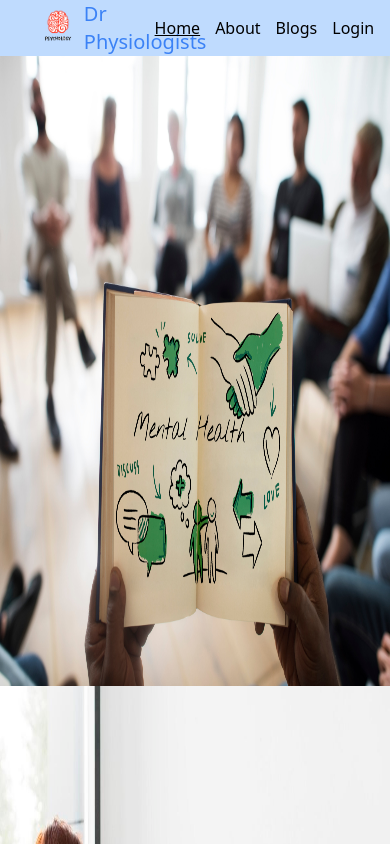
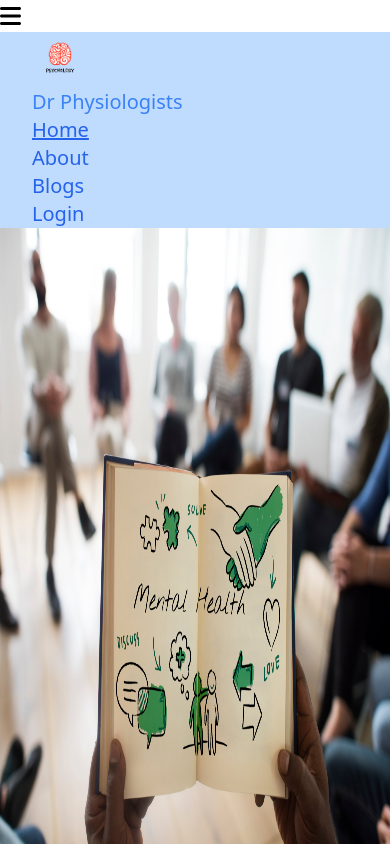
Before and after one commit to HasibAliOpu/Dr-Physiologists, a React (Create React App) app: page / in a window 390 px wide. Shown: the top 844 px of the page. Built offline with nearby package versions, Linux system fonts and the light colour scheme; no server answers; what tw-elements would draw is missing.

Commit message:
changes at header and showing social error

```diff
--- a/src/Pages/Shared/Header/Header.js
+++ b/src/Pages/Shared/Header/Header.js
@@ -1,20 +1,30 @@
+import { faBars, faXmark } from "@fortawesome/free-solid-svg-icons";
+import { FontAwesomeIcon } from "@fortawesome/react-fontawesome";
 import { signOut } from "firebase/auth";
-import React from "react";
+import React, { useState } from "react";
 import { useAuthState } from "react-firebase-hooks/auth";
 import CustomLink from "../../../CustomLink/CustomLink";
 import auth from "../../../firebase.init";
 import Logo from "../../../images/icon/logo.png";
 const Header = () => {
   const [user] = useAuthState(auth);
+  const [open, setOpen] = useState(false);
   return (
     <div>
-      <div className="flex items-center justify-between px-8 bg-blue-200">
-        <span className="flex items-center">
+      <div onClick={() => setOpen(!open)} className="md:hidden text-2xl">
+        {open ? (
+          <FontAwesomeIcon icon={faXmark} />
+        ) : (
+          <FontAwesomeIcon icon={faBars} />
+        )}
+      </div>
+      <div className="md:flex items-center justify-between px-8 bg-blue-200">
+        <span className="md:flex items-center">
           <img src={Logo} className="w-14 h-14" alt="" />
           <h1 className="text-xl text-blue-500">Dr Physiologists</h1>
         </span>
 
-        <div className="flex font-medium mr-20">
+        <div className="md:flex font-medium text-xl text-blue-600  mr-20">
           <CustomLink to="/">Home</CustomLink>
           <CustomLink to="/about">About</CustomLink>
           <CustomLink to="/blogs">Blogs</CustomLink>
--- a/src/Pages/SocialLogin/SocialLogin.js
+++ b/src/Pages/SocialLogin/SocialLogin.js
@@ -23,6 +23,15 @@ const SocialLogin = () => {
   const handleSignInWithGithub = () => {
     signInWithGithub();
   };
+  let errorText;
+  if (githubError || googleError) {
+    errorText = (
+      <p className="text-red-600 text-center">
+        {githubError?.message}
+        {googleError?.message}
+      </p>
+    );
+  }
   if (githubUser || googleUser) {
     navigate(from, { replace: true });
   }
@@ -36,6 +45,7 @@ const SocialLogin = () => {
         <p className="mx-4 font-semibold text-blue-900">OR</p>
         <div style={{ height: "1px" }} className="w-1/2 bg-blue-600"></div>
       </div>
+      {errorText}
       <button
         onClick={handleSignInWithGoogle}
         className="flex justify-center items-center gap-2 my-2 py-3 w-full mx-auto bg-white
```
